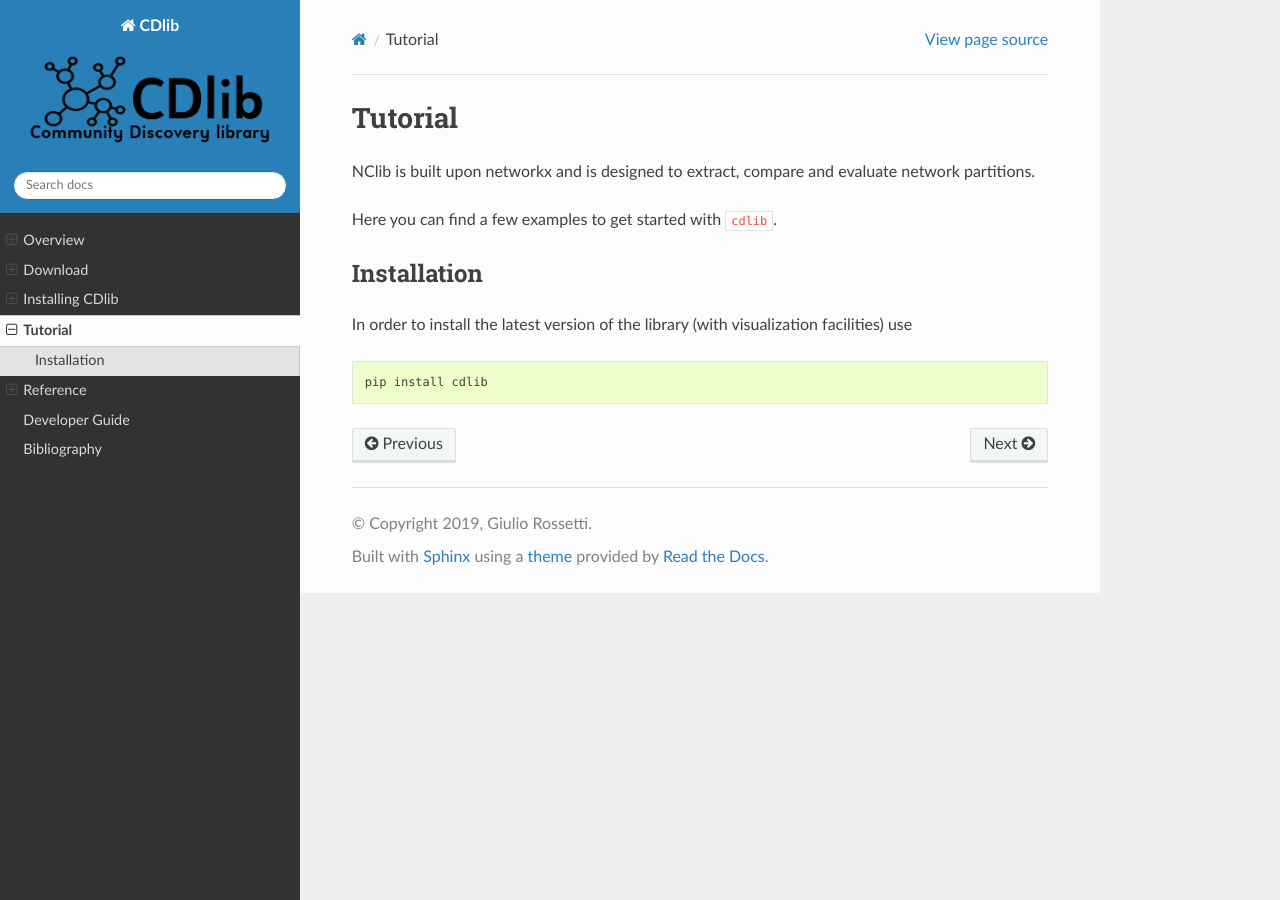
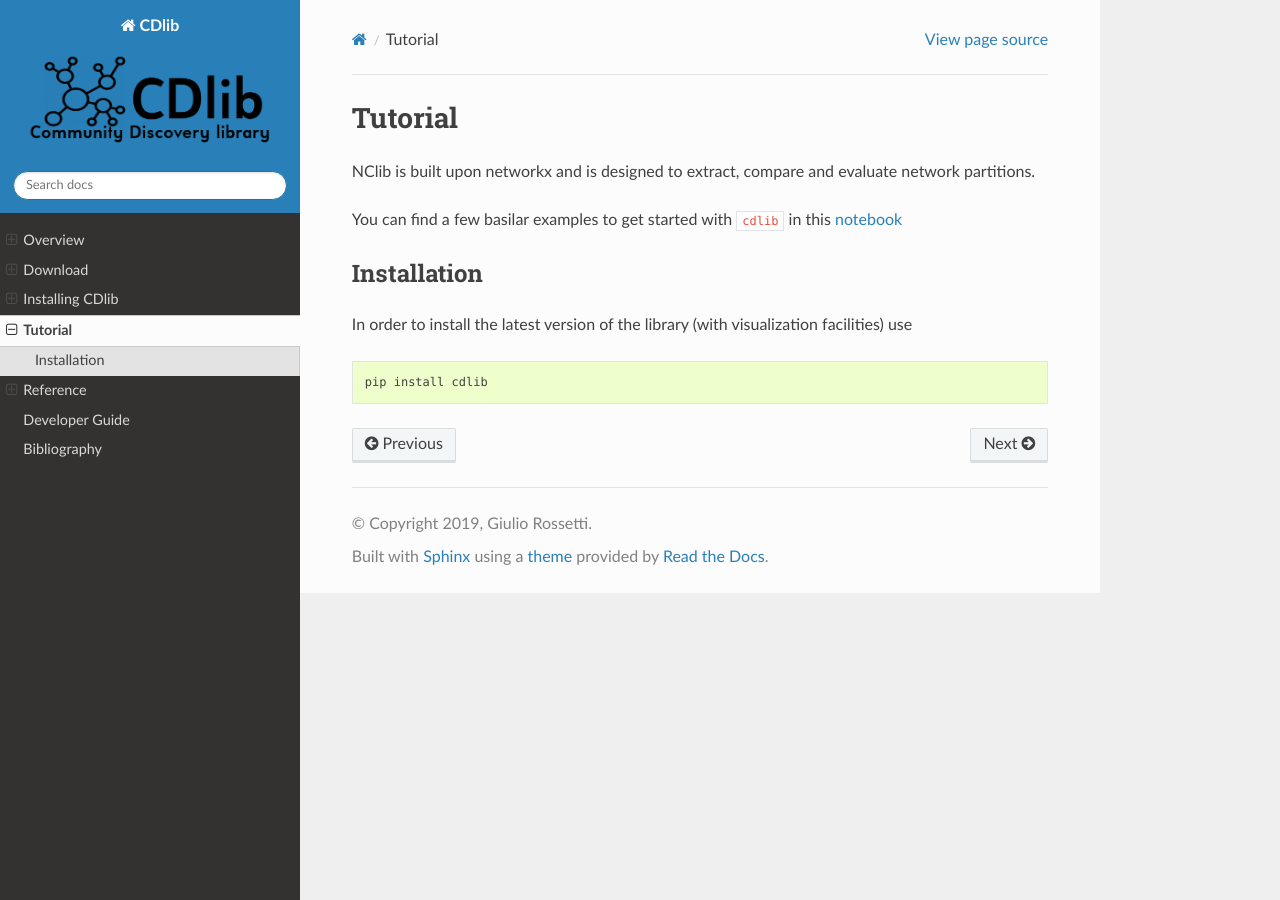
Before and after one commit to GiulioRossetti/cdlib, a Sphinx documentation site: the page built from docs/tutorial.rst, in a window 1280 px wide. Built offline with Sphinx 7.4.7 and the Read the Docs theme 2.0.0, drawn with Linux system fonts in a browser that asks for light colours.

Commit message:
:nano: documentation update

```diff
--- a/docs/conf.py
+++ b/docs/conf.py
@@ -146,7 +146,7 @@
 
 # The name for this set of Sphinx documents.
 # "<project> v<release> documentation" by default.
-html_title = u'CDlib v0.0.1'
+html_title = u'CDlib - Community Discovery library'
 
 # A shorter title for the navigation bar.  Default is the same as html_title.
 html_short_title = u'CDlib'
--- a/docs/index.rst
+++ b/docs/index.rst
@@ -14,7 +14,7 @@
 
 ================ =================== ==================  ==========  ===============
    **Date**      **Python Versions**   **Main Author**   **GitHub**      **pypl**
-|date|                   3.x         `Giulio Rossetti`_  `Source`_   `Distribution`_
+|date|                   3.7         `Giulio Rossetti`_  `Source`_   `Distribution`_
 ================ =================== ==================  ==========  ===============
 
 
--- a/docs/tutorial.rst
+++ b/docs/tutorial.rst
@@ -4,7 +4,7 @@
 
 NClib is built upon networkx and is designed to extract, compare and evaluate network partitions.
 
-Here you can find a few examples to get started with ``cdlib``.
+You can find a few basilar examples to get started with ``cdlib`` in this `notebook <https://colab.research.google.com/github/KDDComplexNetworkAnalysis/CNA_Tutorials/blob/master/CDlib.ipynb>`_
 
 ------------
 Installation
```
Also changed, not shown: README.md (+2 -0 lines).
